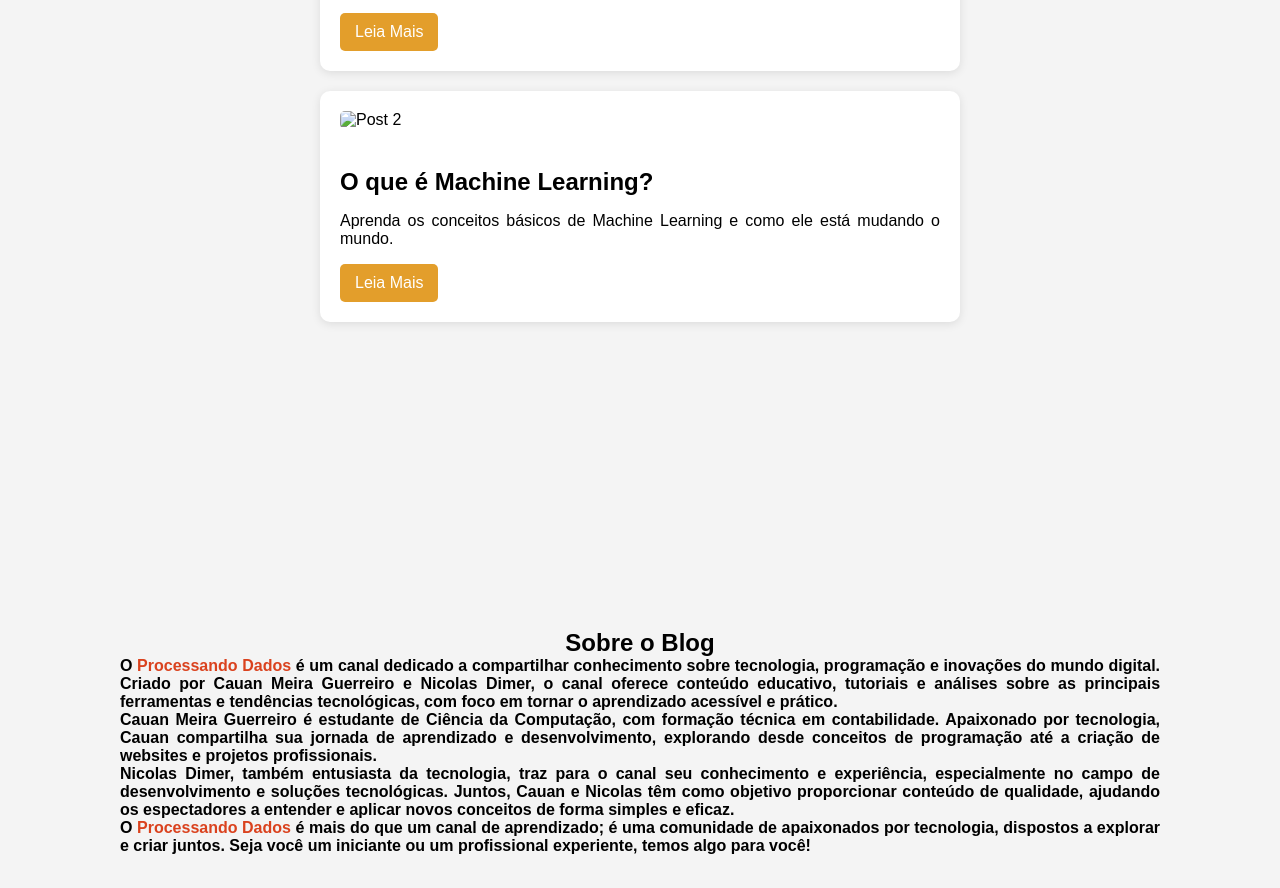
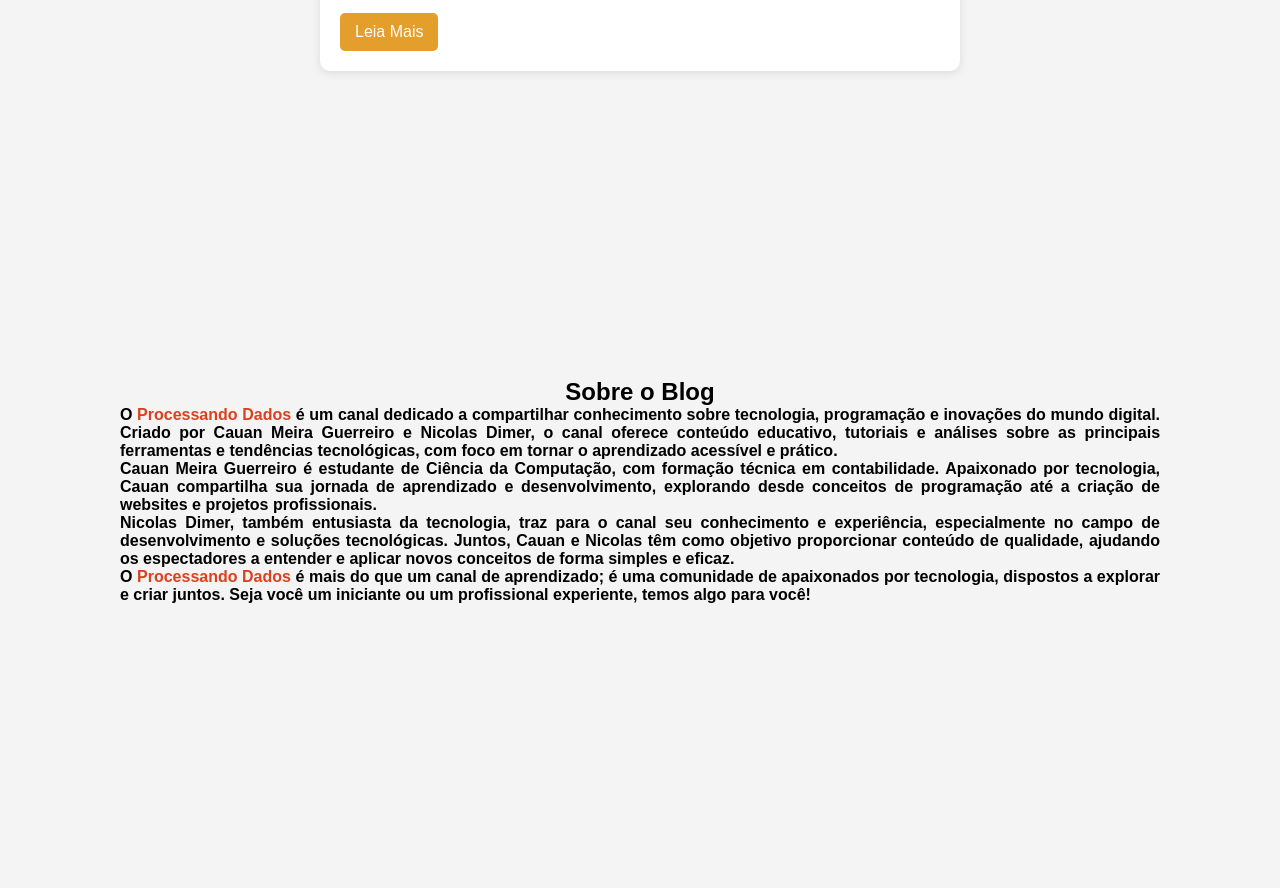
Before and after one commit to Cauanmguerreiro/Processando_Dados, a plain HTML site: page index.html in a window 1280 px wide. Shown: the part 821-1709 px from the top of the page. Drawn offline with Linux system fonts and the light colour scheme.

Commit message:
Update index.html

```diff
--- a/index.html
+++ b/index.html
@@ -26,12 +26,7 @@
                 <p> O Windows, lançado em 1985, revolucionou a computação pessoal e corporativa, consolidando-se como um dos sistemas operacionais mais influentes. Com inovações como o Menu Iniciar, segurança avançada e suporte à virtualização, o sistema evoluiu para atender às demandas de consumidores e empresas. Suas versões derivadas, como Home, Enterprise e IoT, ampliaram seu alcance. O impacto do Windows reflete tendências tecnológicas que moldam o futuro da computação.</p>
                 <a href="windows_e_derivados.html" class="button">Leia Mais</a>
             </div>
-            <div class="post">
-                <img src="images/post2.jpg" alt="Post 2">
-                <h3>O que é Machine Learning?</h3>
-                <p>Aprenda os conceitos básicos de Machine Learning e como ele está mudando o mundo.</p>
-                <a href="python.html" class="button">Leia Mais</a>
-            </div>
+
         </section>
 
         <section id="sobre">
```
